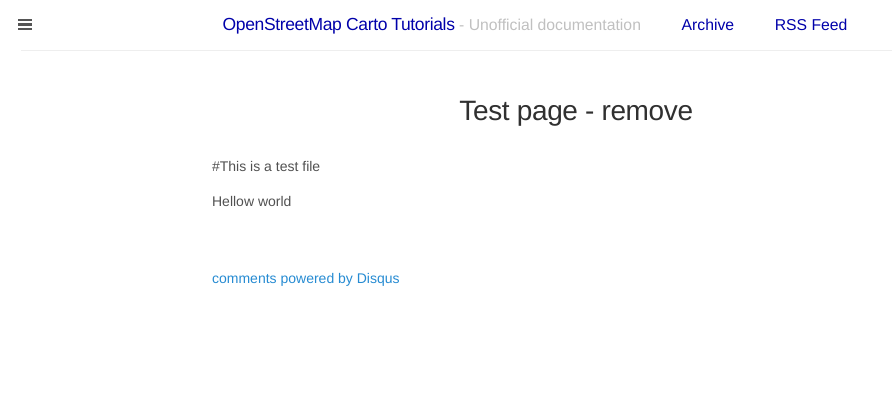
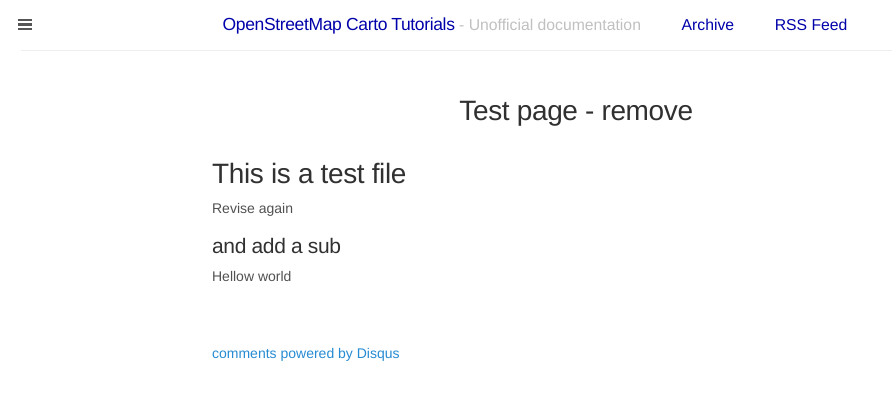
Before and after one commit to Ircama/osm-carto-tutorials, a Jekyll site: the page built from pages/a-test.md, in a window 1280 px wide. Shown: the top 400 px of the page, without its empty margins (0-892 px from the left). Built offline with Jekyll 4.4.1, drawn with Linux system fonts in a browser that asks for light colours; comment, search, counter and statistics services are not loaded.

Commit message:
Update a-test.md

```diff
--- a/pages/a-test.md
+++ b/pages/a-test.md
@@ -5,6 +5,9 @@ comments: true
 permalink: /to-be-removed/
 ---
 
-#This is a test file
+# This is a test file
+Revise again
+
+## and add a sub
 
 Hellow world
```
